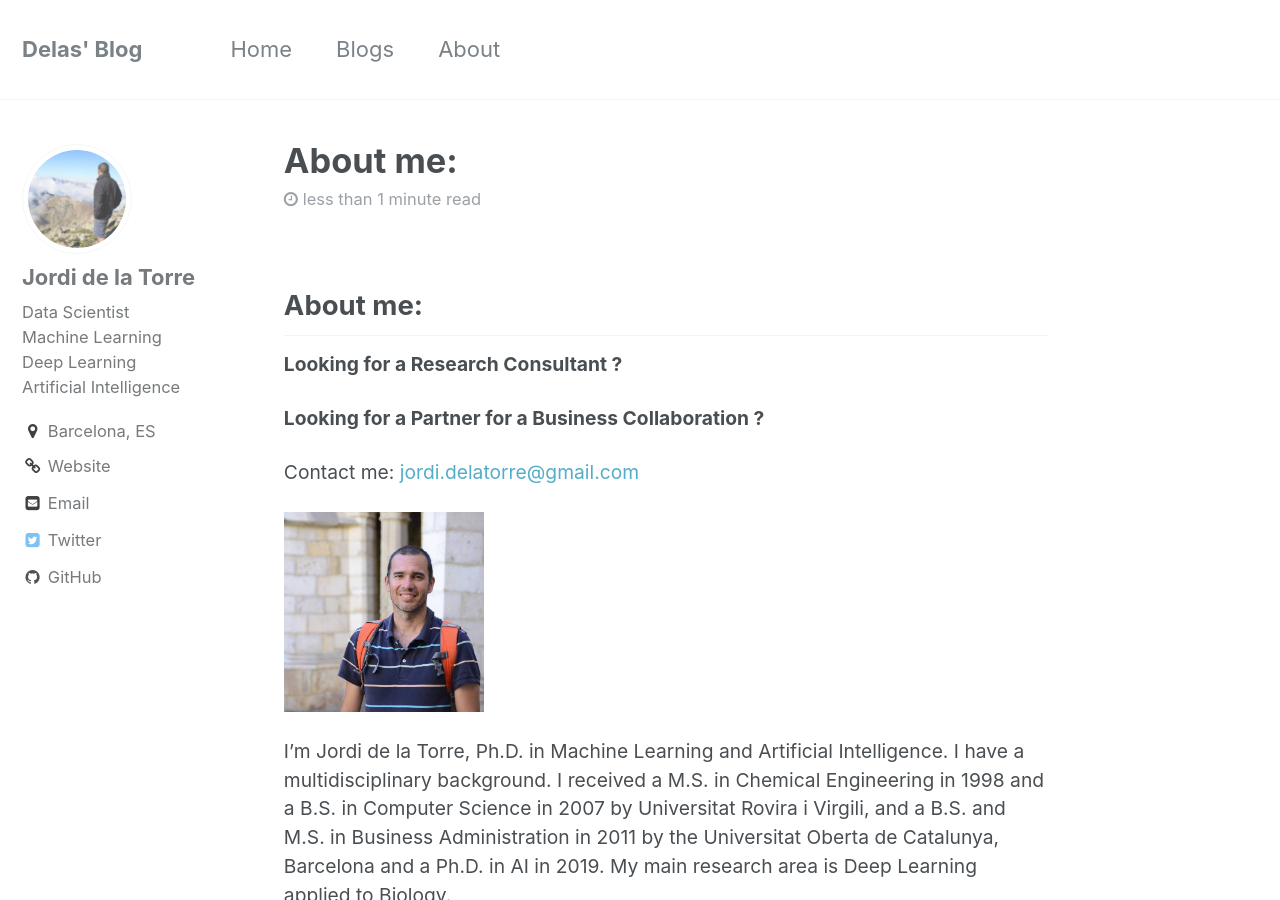
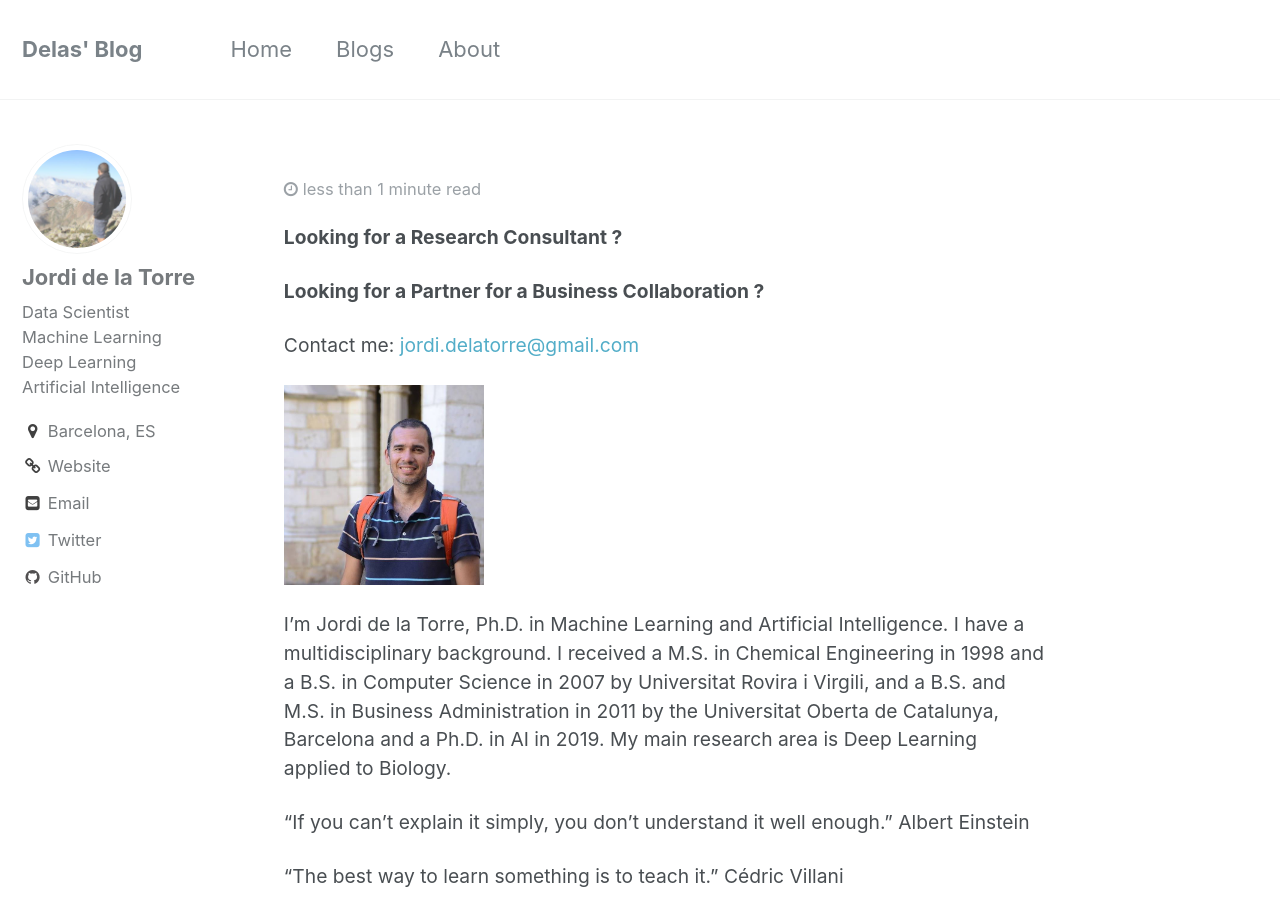
Before and after one commit to jorditg/jorditg.github.io, a Jekyll site: the page built from about.md, in a window 1280 px wide and 900 px high. Built offline with Jekyll 4.4.1, drawn with Linux system fonts in a browser that asks for light colours; our own code applies the rules of GitHub Pages for plain Markdown files.

Commit message:
Update about.md

```diff
--- a/about.md
+++ b/about.md
@@ -5,8 +5,6 @@ date: 2016-03-23T11:48:41-04:00
 header:
 image: assets/images/lside.png
 ---
-
-## About me:
 
 **Looking for a Research Consultant ?**
 
```
